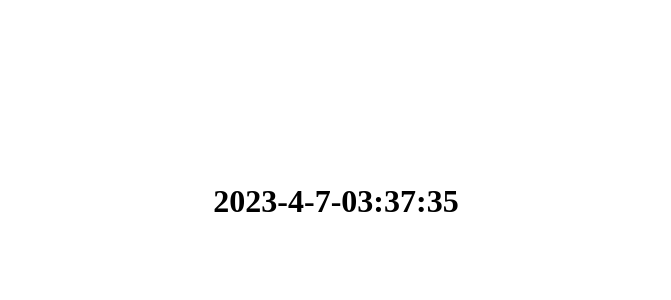
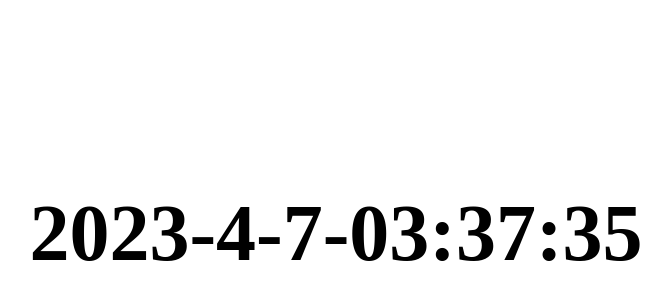
Before and after one commit to nowkwon97/23-04-07-npm-exam, a website: page main.html in a window 1280 px wide. Shown: the part 220-520 px from the top of the page, without its empty margins (312-983 px from the left). Drawn offline with Linux system fonts and the light colour scheme.

Commit message:
시계 사이즈 조정

```diff
--- a/main.html
+++ b/main.html
@@ -17,6 +17,8 @@
     clock.style.display = 'flex';
     clock.style.justifyContent = 'center';
     clock.style.alignItems = 'center';
+    // 사이즈 조정
+    clock.style.fontSize = '80px';
 
     console.dir(clock.style);
     // new Date()를 이용하여 시간 정보 불러오기
```
